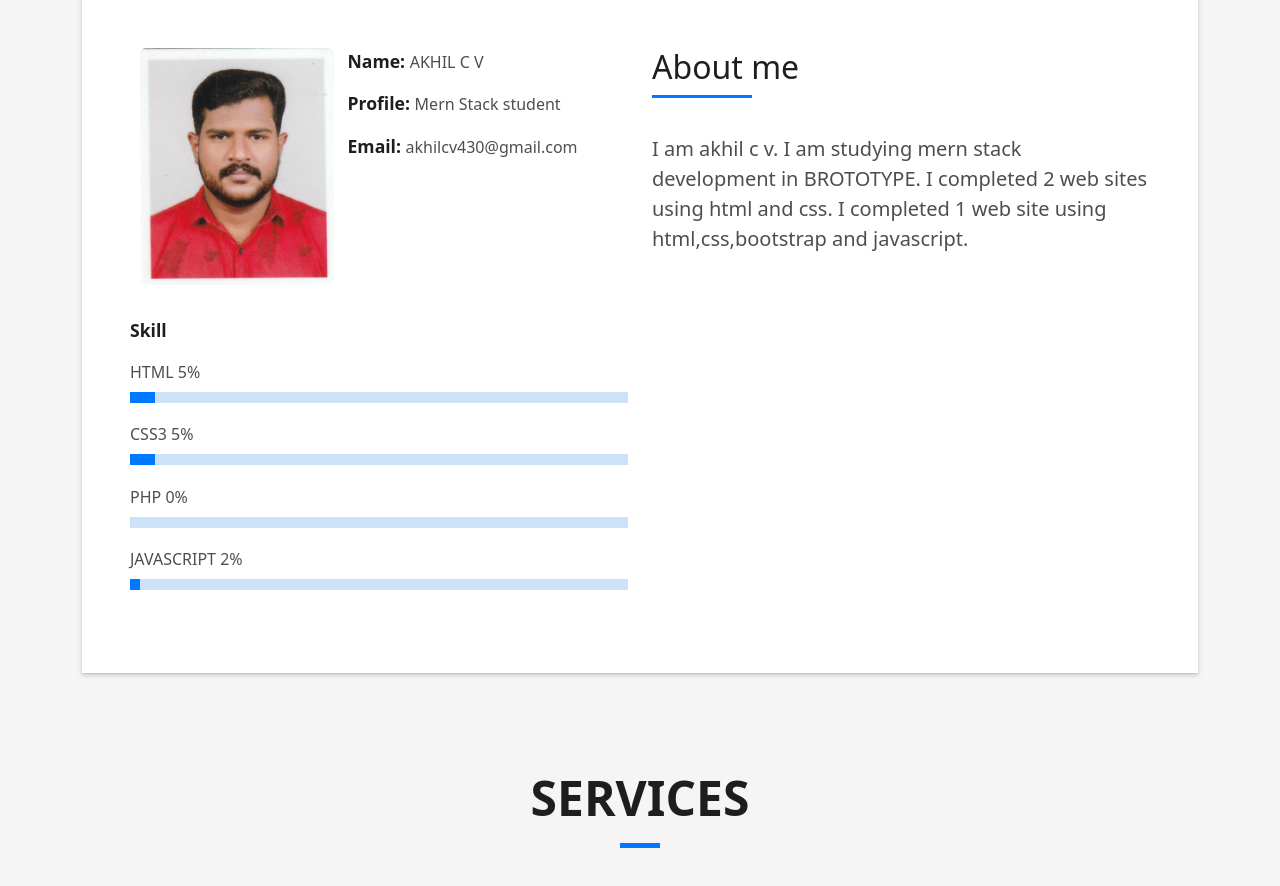
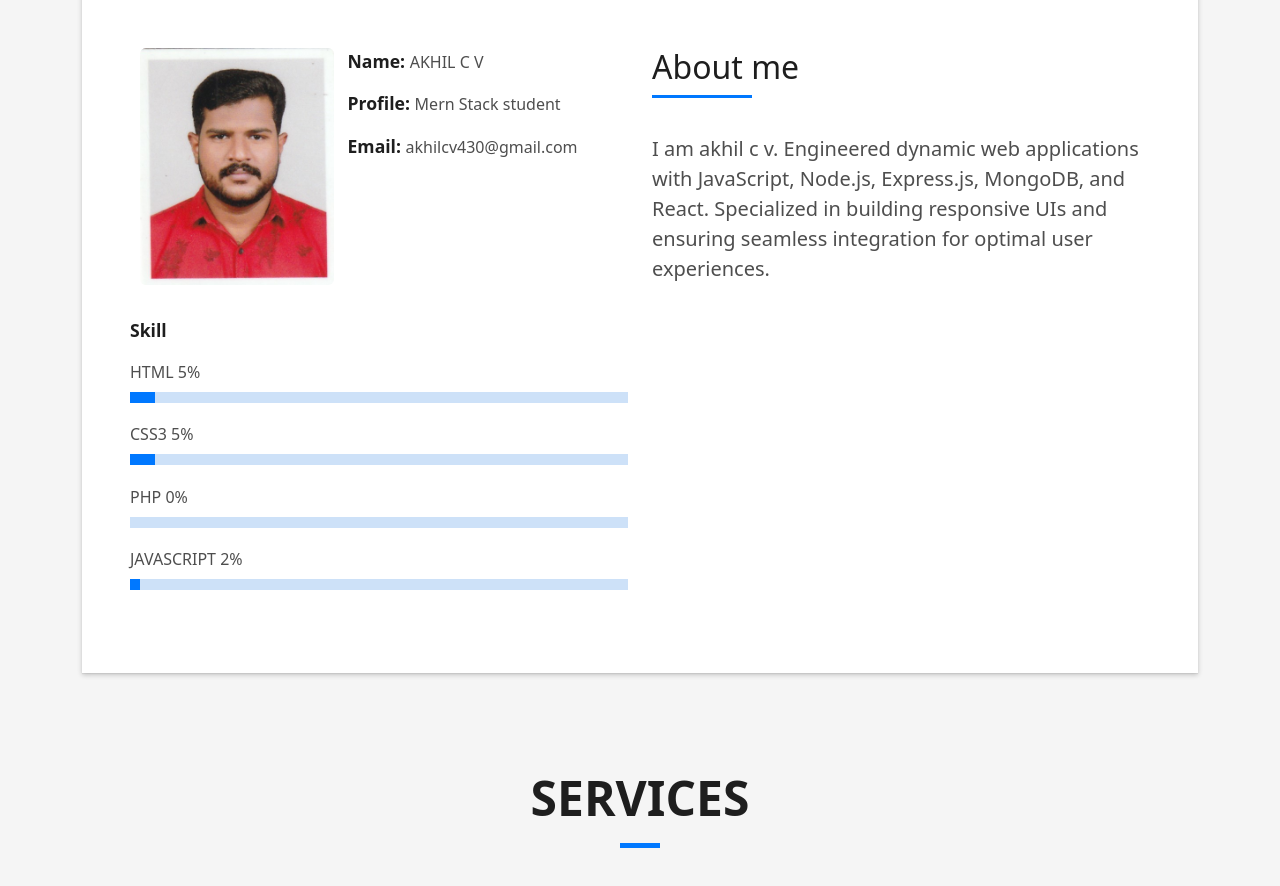
Before and after one commit to Akhil9249/portfolio, a website: page index.html in a window 1280 px wide. Shown: the part 880-1766 px from the top of the page. Drawn offline with nearby package versions, Linux system fonts and the light colour scheme.

Commit message:
updated about

```diff
--- a/index.html
+++ b/index.html
@@ -126,7 +126,9 @@
                       </h5>
                     </div>
                     <p class="lead">
-                      I am akhil c v. I am studying mern stack development in BROTOTYPE. I completed 2 web sites using html and css. I completed 1 web site using html,css,bootstrap and javascript.
+                      I am akhil c v. Engineered dynamic web applications with JavaScript, Node.js, Express.js, MongoDB, and React.
+                      Specialized in building responsive UIs and ensuring seamless integration for optimal user
+                      experiences.
                     </p>
 
                   </div>
```
